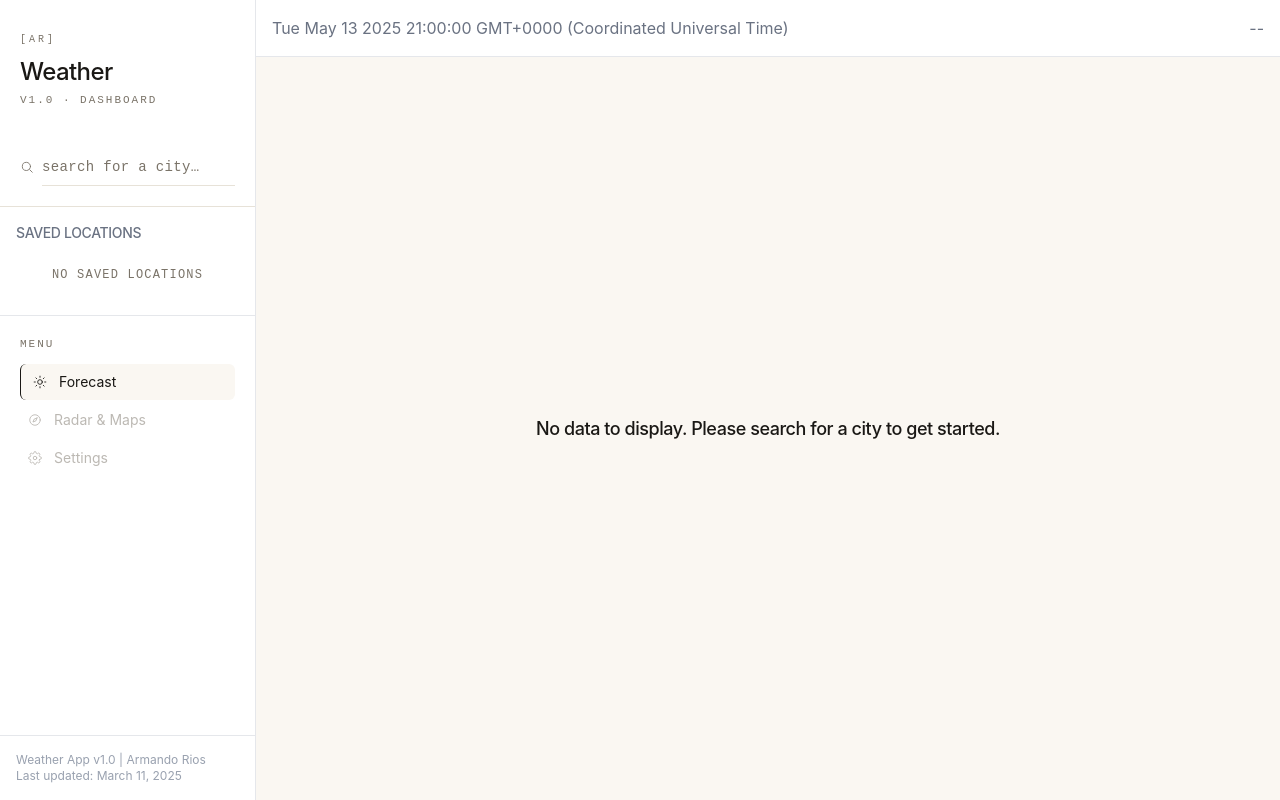
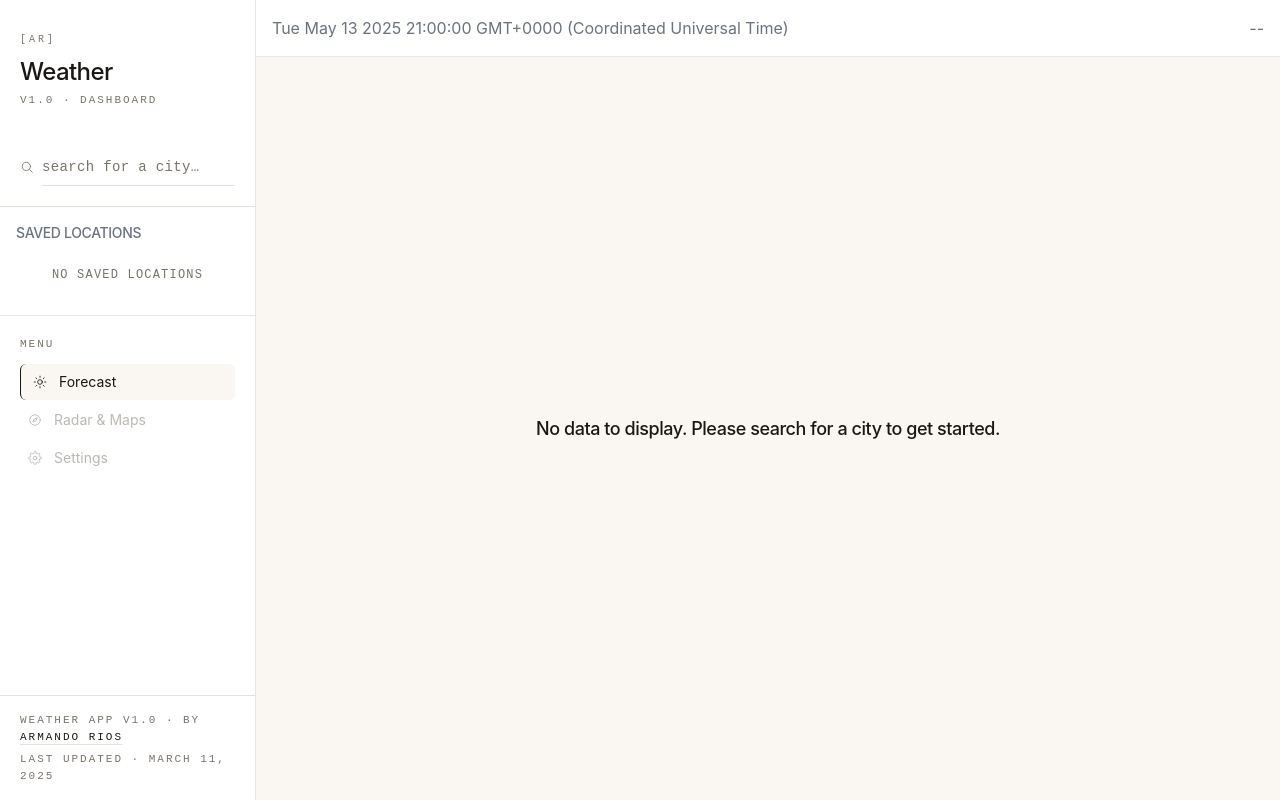
Before and after one commit to armando-rios/weather-app, a website built with webpack: page index.html in a window 1280 px wide. Built offline with nearby package versions, Linux system fonts and the light colour scheme; no server answers.

Commit message:
style: refine sidebar footer and app info section

```diff
--- a/index.html
+++ b/index.html
@@ -180,12 +180,16 @@
         </div>
 
         <!-- App Info Footer -->
-        <div class="p-4 border-t border-gray-200 text-xs text-gray-400">
-          <p>
-            Weather App v1.0 |
-            <a href="https://github.com/armando-rios">Armando Rios</a>
+        <div class="px-5 py-4 border-t border-line">
+          <p class="label-mono">
+            Weather App v1.0 · by
+            <a
+              href="https://github.com/armando-rios"
+              class="text-ink hover:text-accent transition-colors underline decoration-line underline-offset-4"
+              >Armando Rios</a
+            >
           </p>
-          <p>Last updated: March 11, 2025</p>
+          <p class="label-mono mt-1.5">Last updated · March 11, 2025</p>
         </div>
       </div>
 
```
